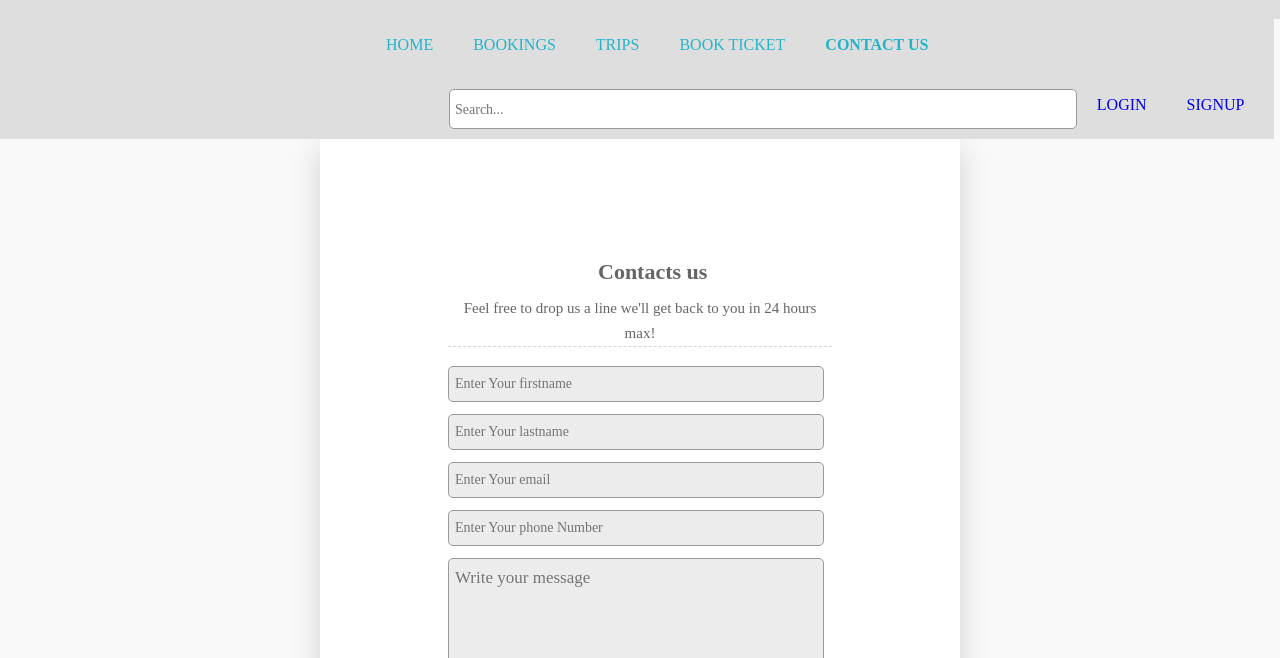
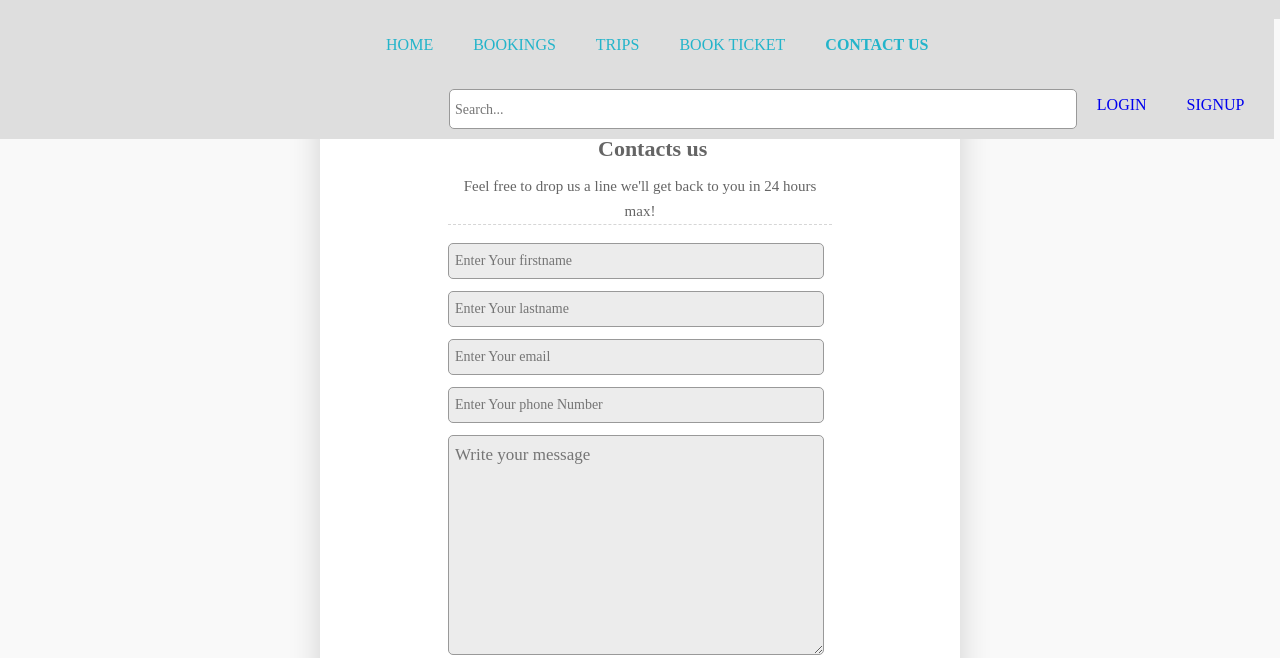
Before and after one commit to Niyonsengaeric/Way-Farer, a website: page UI/pages/contact.html in a window 1280 px wide. Shown: the part 41-699 px from the top of the page. Drawn offline with Linux system fonts and the light colour scheme.

```diff
--- a/UI/css/contact.css
+++ b/UI/css/contact.css
@@ -5,9 +5,7 @@
 .contact-page {
   width: 50%;
   height: auto;
-  padding: 10% 0;
   margin: auto;
-  margin-top: 100px;
   background-color: #fff;
   color: #000;
   box-shadow: 0 30px 30px 0 rgba(0, 0, 10, 0.16);
--- a/UI/css/style.css
+++ b/UI/css/style.css
@@ -97,6 +97,7 @@
   background: rgb(35, 150, 79);
   border-radius: 5px;
   float: left;
+  padding: 5px;
 }
 
 .mainheader form {
```
